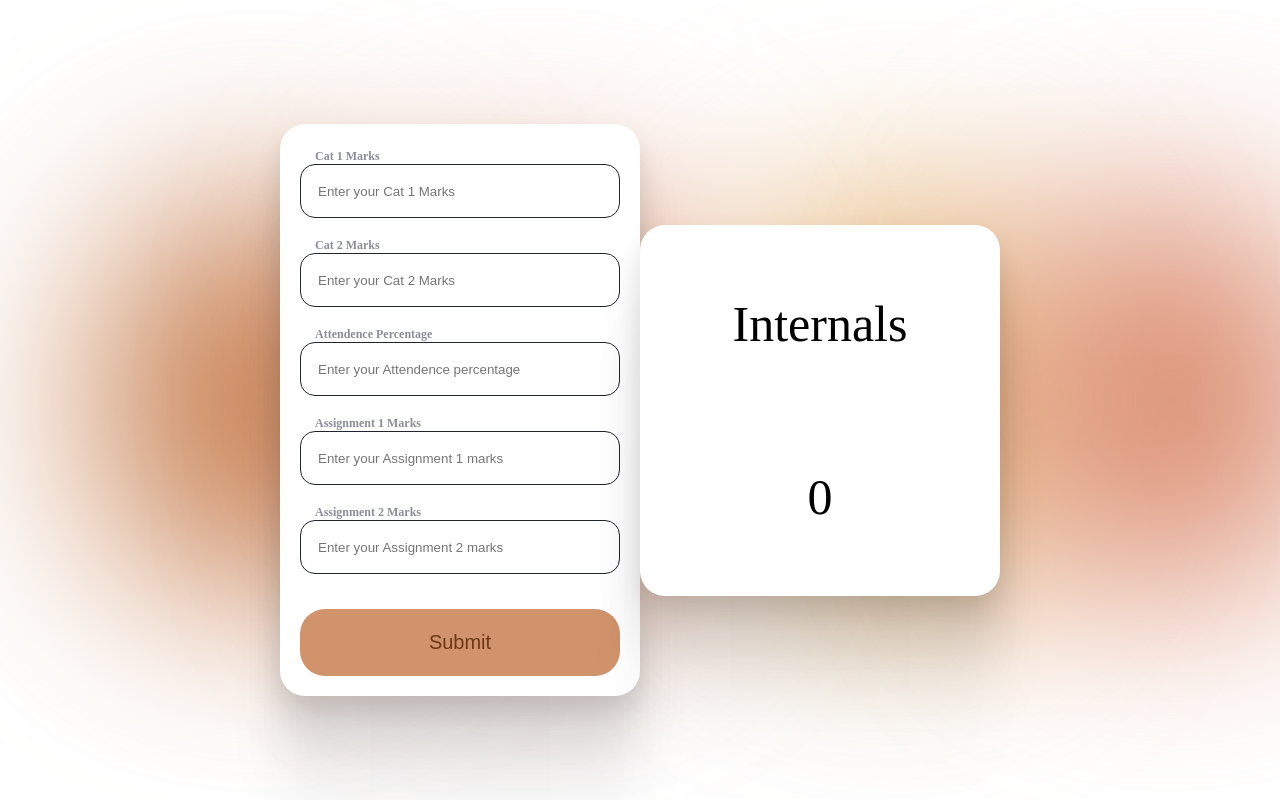
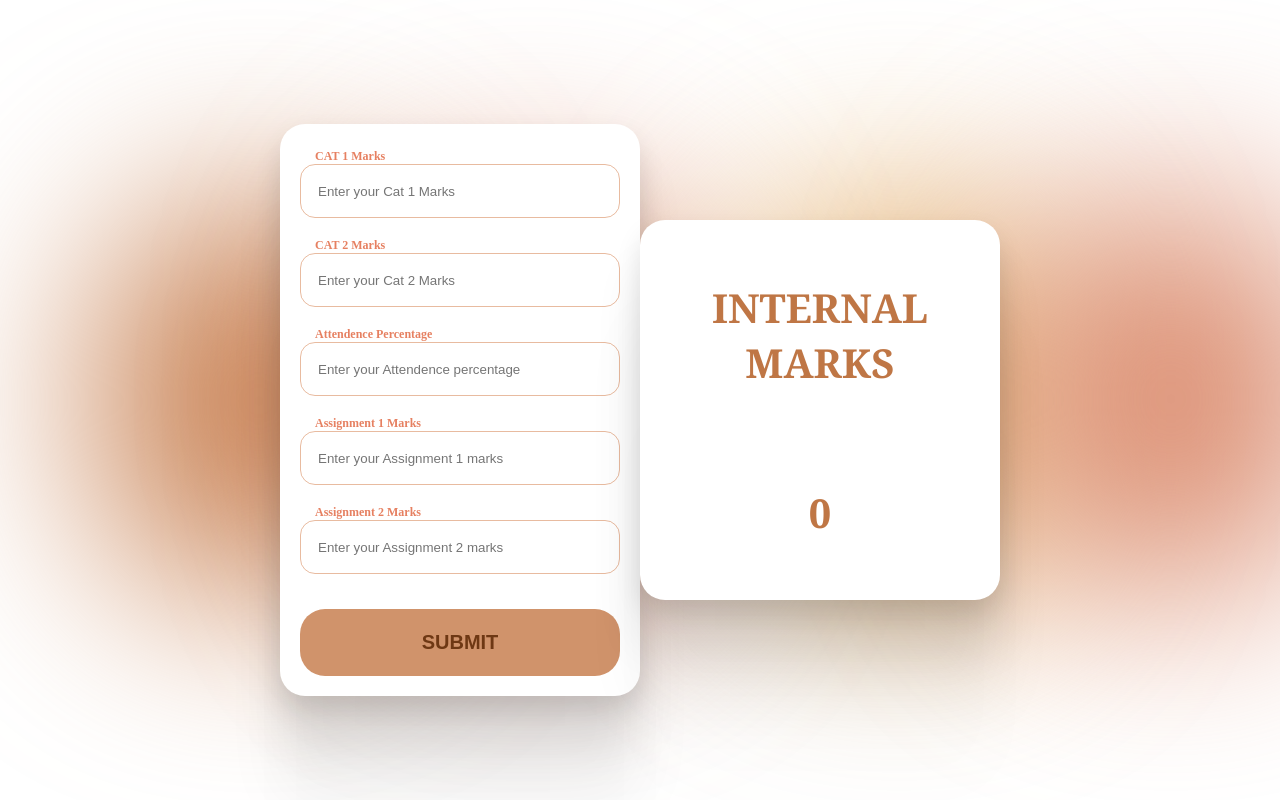
Before and after one commit to Aathixh/B-Tech-Internals-Calculator, a website: page index.html in a window 1280 px wide. Shown: the top 800 px of the page. Drawn offline with Linux system fonts and the light colour scheme.

Commit message:
text transform

```diff
--- a/index.html
+++ b/index.html
@@ -18,7 +18,7 @@
       <section class="add-card page">
         <form class="form">
           <label for="Cat1Marks" class="label">
-            <span class="title">Cat 1 Marks</span>
+            <span class="title">CAT 1 Marks</span>
             <input
               id="Cat1Marks"
               class="input-field cat1"
@@ -29,7 +29,7 @@
             />
           </label>
           <label for="Cat2Marks" class="label">
-            <span class="title">Cat 2 Marks</span>
+            <span class="title">CAT 2 Marks</span>
             <input
               id="Cat2Marks"
               class="input-field cat2"
@@ -73,12 +73,12 @@
             />
           </label>
 
-          <input class="submit-btn" type="button" value="Submit" />
+          <input class="submit-btn" type="button" value="SUBMIT" />
         </form>
       </section>
       <section>
         <div class="internals-result">
-          <p>Internals</p>
+          <p>INTERNAL MARKS</p>
           <p id="internals-value">0</p>
         </div>
       </section>
--- a/style.css
+++ b/style.css
@@ -125,6 +125,9 @@ section {
   height: -moz-fit-content;
   height: fit-content;
 }
+.form .label:has(input:hover) .title {
+  text-transform: uppercase;
+}
 .form .label:has(input:focus) .title {
   top: 0;
   left: 0;
@@ -134,7 +137,7 @@ section {
   padding: 0 10px;
   transition: all 300ms;
   font-size: 12px;
-  color: #8b8e98;
+  color: #e68061;
   font-weight: 600;
   width: -moz-fit-content;
   width: fit-content;
@@ -150,18 +153,20 @@ section {
   border-radius: 15px;
   outline: none;
   background-color: transparent;
-  border: 1px solid #21262e;
+  border: 1px solid rgba(209, 121, 66, 0.5);
   transition: all 0.3s;
-  caret-color: #d17842;
-  color: #aeaeae;
+  caret-color: #dd8136;
+  color: #834f0b;
 }
 
 .form .input-field:hover {
-  border-color: rgba(209, 121, 66, 0.5);
+  border-color: rgba(230, 135, 76, 0.87);
 }
 
 .form .input-field:focus {
   border-color: #d17842;
+  text-transform: uppercase;
+  color: #6e3814c7;
 }
 
 .form .submit-btn {
@@ -172,7 +177,7 @@ section {
   transition: all 0.3s cubic-bezier(0.15, 0.83, 0.66, 1);
   cursor: pointer;
   font-size: 20px;
-  font-weight: 500;
+  font-weight: 1500;
   display: flex;
   align-items: center;
   border: none;
@@ -197,6 +202,7 @@ section {
 }
 
 .internals-result {
+  text-align: center;
   background: #ffffff;
   box-shadow: 0px 187px 75px rgba(0, 0, 0, 0.01),
     0px 105px 63px rgba(0, 0, 0, 0.05), 0px 47px 47px rgba(0, 0, 0, 0.09),
@@ -211,8 +217,10 @@ section {
   border-radius: 25px;
 }
 .internals-result p {
-  font-family: "Times New Roman", Times, serif;
-  font-size: 50px;
+  font-family: Georgia, "Times New Roman", Times, serif;
+  font-size: 250%;
+  font-weight: bolder;
+  color: #b66229de;
 }
 
 .hidden {
```
